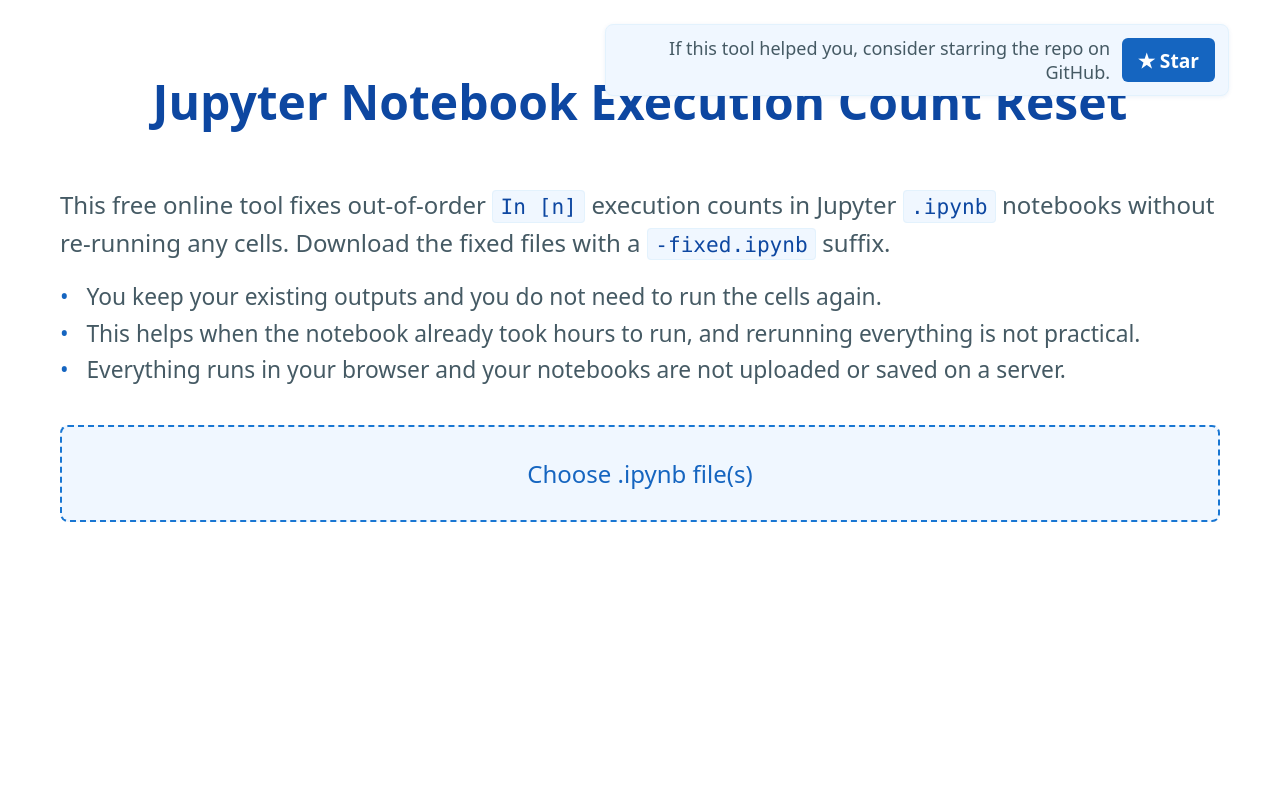
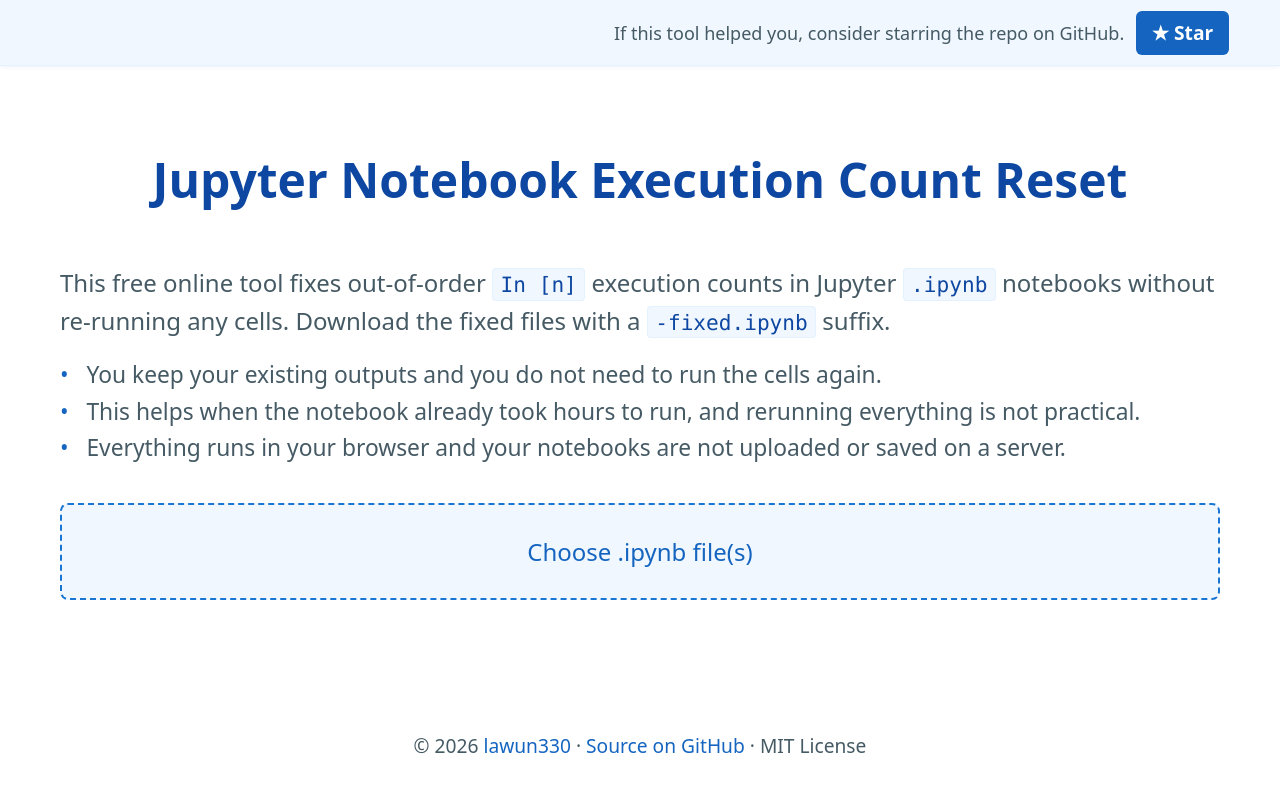
Before and after one commit to lawun330/jupyter-execution-count-reset, a Next.js app: page / in a window 1280 px wide. Shown: the top 792 px of the page. Built offline with nearby package versions, Linux system fonts and the light colour scheme.

Commit message:
add license; refine UI

```diff
--- a/app/page.tsx
+++ b/app/page.tsx
@@ -2,7 +2,7 @@
 
 import { useEffect, useRef, useState } from "react";
 import { rewriteExecutionCount } from "@/lib/rewriteExecutionCount";
-import { githubRepoUrl } from "@/lib/site";
+import { authorHandle, copyrightYear, githubRepoUrl } from "@/lib/site";
 
 type FixedNotebook = {
   id: string;
@@ -225,6 +225,30 @@
         </div>
       )}
     </main>
+
+      <footer className="site-footer">
+        <p className="site-footer-text">
+          © {copyrightYear}{" "}
+          <a
+            className="site-footer-link"
+            href={`https://github.com/${authorHandle}`}
+            target="_blank"
+            rel="noopener noreferrer"
+          >
+            {authorHandle}
+          </a>
+          {" · "}
+          <a
+            className="site-footer-link"
+            href={githubRepoUrl}
+            target="_blank"
+            rel="noopener noreferrer"
+          >
+            Source on GitHub
+          </a>
+          {" · MIT License"}
+        </p>
+      </footer>
     </>
   );
 }
--- a/app/styles.css
+++ b/app/styles.css
@@ -26,26 +26,31 @@
 
 .repo-star {
   position: fixed;
-  top: clamp(0.65rem, 2vw, 1rem);
-  right: clamp(0.65rem, 4vw, 2.5rem);
+  top: 0;
+  left: 0;
+  right: 0;
   z-index: 20;
   display: flex;
+  flex-wrap: nowrap;
   align-items: center;
+  justify-content: flex-end;
   gap: 0.5rem;
-  max-width: min(26rem, calc(100vw - 1.25rem));
-  padding: 0.45rem 0.55rem;
-  border-radius: 8px;
+  padding: 0.45rem clamp(0.65rem, 4vw, 2.5rem);
+  border-radius: 0;
   background: var(--blue-50);
-  border: 1px solid var(--blue-100);
+  border: none;
+  border-bottom: 1px solid var(--blue-100);
   box-shadow: 0 1px 4px rgb(13 71 161 / 0.08);
 }
 
 .repo-star-text {
   margin: 0;
-  font-size: 0.75rem;
+  font-size: clamp(0.65rem, 2.6vw, 0.75rem);
   line-height: 1.35;
   color: var(--text-muted);
   text-align: right;
+  white-space: nowrap;
+  flex-shrink: 0;
 }
 
 .repo-star-btn {
@@ -77,7 +82,7 @@
   width: 100%;
   max-width: 100%;
   margin: 1.5rem 0 2.5rem;
-  padding: 0 clamp(1rem, 5vw, 2.5rem);
+  padding: 2.75rem clamp(1rem, 5vw, 2.5rem) 0;
 }
 
 .title {
@@ -282,18 +287,6 @@
   font-size: 0.9rem;
 }
 
-@media (max-width: 520px) {
-  .repo-star {
-    flex-direction: column;
-    align-items: flex-end;
-    max-width: 11rem;
-  }
-
-  .main {
-    padding-top: 4.5rem;
-  }
-}
-
 @media (min-width: 640px) {
   html {
     font-size: 150%;
@@ -302,9 +295,37 @@
   .main {
     margin-top: 3rem;
     margin-bottom: 4rem;
+    padding-top: 3.25rem;
   }
 
   .upload-label {
     padding: 1.25rem;
   }
 }
+
+.site-footer {
+  padding: 1.5rem clamp(1rem, 5vw, 2.5rem) 2rem;
+  text-align: center;
+}
+
+.site-footer-text {
+  margin: 0;
+  font-size: 0.8rem;
+  line-height: 1.5;
+  color: var(--text-muted);
+}
+
+.site-footer-link {
+  color: var(--blue-600);
+  text-decoration: none;
+}
+
+.site-footer-link:hover {
+  color: var(--blue-700);
+  text-decoration: underline;
+}
+
+.site-footer-link:focus-visible {
+  outline: 2px solid var(--blue-500);
+  outline-offset: 2px;
+}
--- a/lib/site.ts
+++ b/lib/site.ts
@@ -1,2 +1,4 @@
 export const siteUrl = "https://jupyter-execution-count-reset.vercel.app";
 export const githubRepoUrl = "https://github.com/lawun330/jupyter-execution-count-reset";
+export const authorHandle = "lawun330";
+export const copyrightYear = 2026;
```
Also changed, not shown: 2 other files (tests, documents, lock files or other folders).
